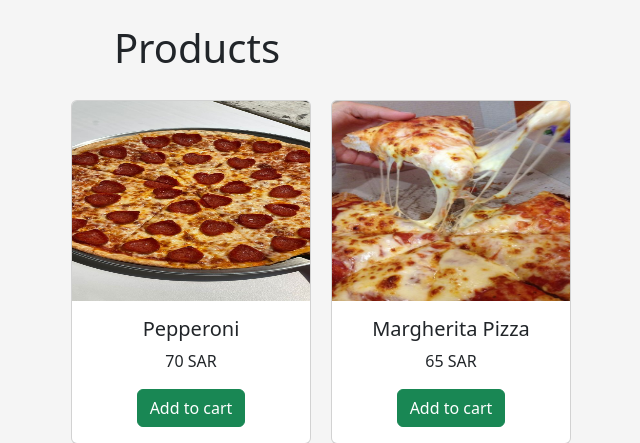
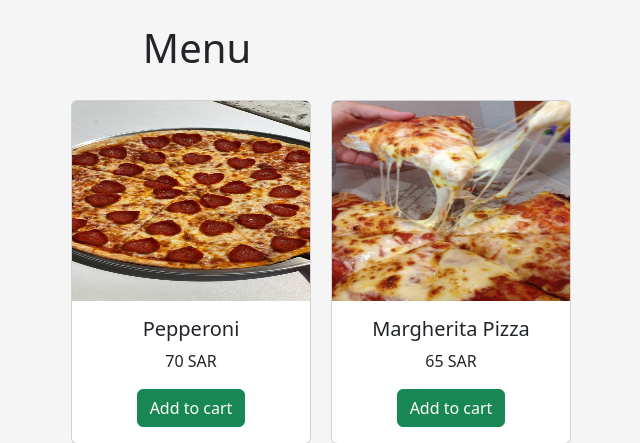
Before and after one commit to rowanxx16/web_project, a PHP site: page /menu.php in a window 1280 px wide. Shown: the part 120-563 px from the top of the page, without its empty margins (443-1083 px from the left). Run offline with PHP 8.4, Linux system fonts and the light colour scheme; data comes from the database, SQL or seed files in the repository.

Commit message:
Update menu.php

```diff
--- a/menu.php
+++ b/menu.php
@@ -56,7 +56,7 @@ session_start();
     </nav>
     <center>
         <br>
-    <h1>Products</h1>
+    <h1>Menu</h1>
     </center>
 
     <?php
```
